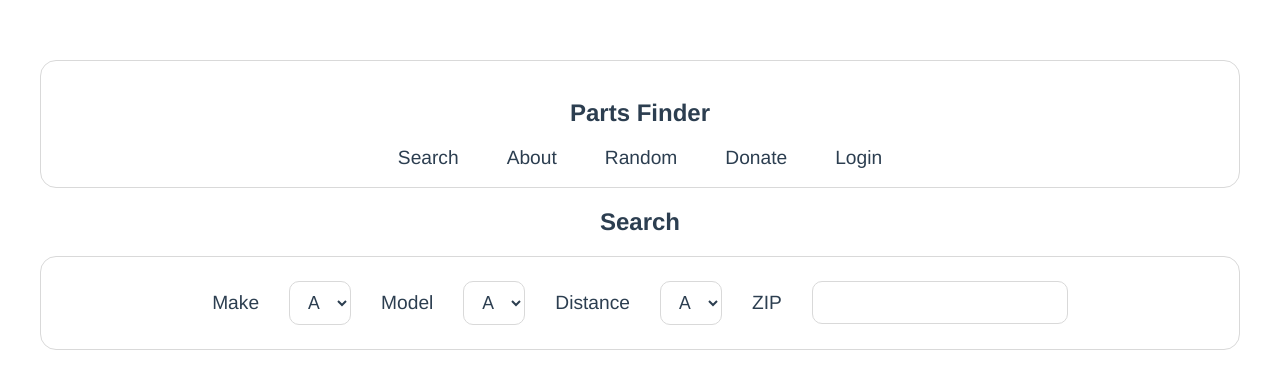
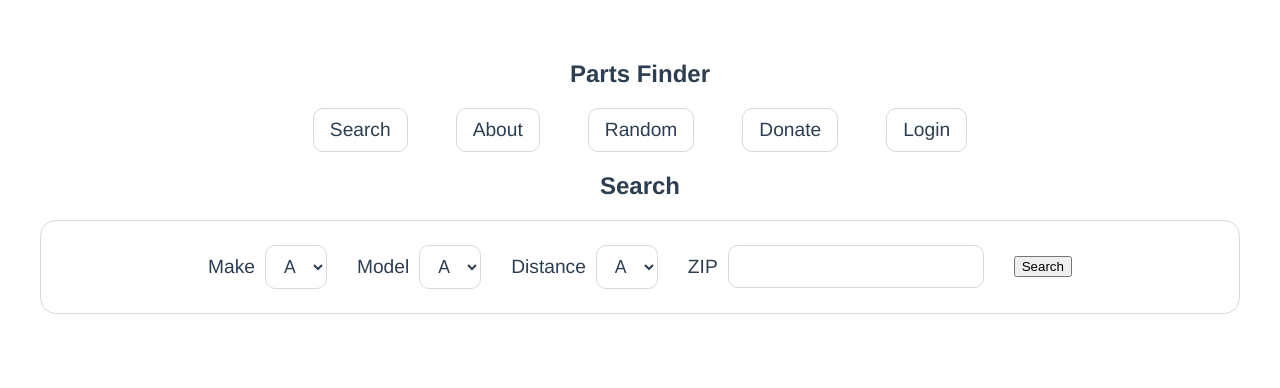
Before and after one commit to chogothigon/finder-app, a Vue app in the folder frontend/: page /search in a window 1280 px wide. Shown: the top 388 px of the page. Built offline with nearby package versions, Linux system fonts and the light colour scheme.

Commit message:
Initialized components + cleaned visuals/files

```diff
--- /dev/null
+++ b/frontend/src/components/AboutCard.vue
@@ -0,0 +1,3 @@
+<!--
+    About cards will be made for each team member, showing their name, a photo, and a small description.
+-->
--- /dev/null
+++ b/frontend/src/components/CarCard.vue
@@ -0,0 +1,4 @@
+<!--
+    Car cards will be reused and lined up in the search page, listing car listing.
+    Possible lineups will be 5 cars per row. Will have a "Load more" button at the bottom to prevent overloading an initial load up.
+-->
--- a/frontend/src/components/HelloWorld.vue
+++ /dev/null
@@ -1,58 +0,0 @@
-<template>
-  <div class="hello">
-    <h1>{{ msg }}</h1>
-    <p>
-      For a guide and recipes on how to configure / customize this project,<br>
-      check out the
-      <a href="https://cli.vuejs.org" target="_blank" rel="noopener">vue-cli documentation</a>.
-    </p>
-    <h3>Installed CLI Plugins</h3>
-    <ul>
-      <li><a href="https://github.com/vuejs/vue-cli/tree/dev/packages/%40vue/cli-plugin-babel" target="_blank" rel="noopener">babel</a></li>
-      <li><a href="https://github.com/vuejs/vue-cli/tree/dev/packages/%40vue/cli-plugin-eslint" target="_blank" rel="noopener">eslint</a></li>
-    </ul>
-    <h3>Essential Links</h3>
-    <ul>
-      <li><a href="https://vuejs.org" target="_blank" rel="noopener">Core Docs</a></li>
-      <li><a href="https://forum.vuejs.org" target="_blank" rel="noopener">Forum</a></li>
-      <li><a href="https://chat.vuejs.org" target="_blank" rel="noopener">Community Chat</a></li>
-      <li><a href="https://twitter.com/vuejs" target="_blank" rel="noopener">Twitter</a></li>
-      <li><a href="https://news.vuejs.org" target="_blank" rel="noopener">News</a></li>
-    </ul>
-    <h3>Ecosystem</h3>
-    <ul>
-      <li><a href="https://router.vuejs.org" target="_blank" rel="noopener">vue-router</a></li>
-      <li><a href="https://vuex.vuejs.org" target="_blank" rel="noopener">vuex</a></li>
-      <li><a href="https://github.com/vuejs/vue-devtools#vue-devtools" target="_blank" rel="noopener">vue-devtools</a></li>
-      <li><a href="https://vue-loader.vuejs.org" target="_blank" rel="noopener">vue-loader</a></li>
-      <li><a href="https://github.com/vuejs/awesome-vue" target="_blank" rel="noopener">awesome-vue</a></li>
-    </ul>
-  </div>
-</template>
-
-<script>
-export default {
-  name: 'HelloWorld',
-  props: {
-    msg: String
-  }
-}
-</script>
-
-<!-- Add "scoped" attribute to limit CSS to this component only -->
-<style scoped>
-h3 {
-  margin: 40px 0 0;
-}
-ul {
-  list-style-type: none;
-  padding: 0;
-}
-li {
-  display: inline-block;
-  margin: 0 10px;
-}
-a {
-  color: #42b983;
-}
-</style>
--- a/frontend/src/components/Nav.vue
+++ b/frontend/src/components/Nav.vue
@@ -21,11 +21,6 @@ export default {
 .navbar {
   width: 95%;
   margin: 20px auto;
-  border: 1px solid #d9d9d9;
-  border-radius: 16px;
-  background-color: white;
-  padding: 18px 24px;
-  box-sizing: border-box;
 }
 
 .nav-inner {
@@ -41,6 +36,11 @@ export default {
   color: #2c3e50;
   font-size: 1.2rem;
   font-weight: 500;
+  border: 1px solid #d9d9d9;
+  border-radius: 10px;
+  padding: 10px 16px;
+  background-color: white;
+  transition: all 0.2s ease;
 }
 
 .nav-item:hover {
--- a/frontend/src/components/SearchBar.vue
+++ b/frontend/src/components/SearchBar.vue
@@ -1,29 +1,42 @@
 <template>
   <div class="search-bar">
+    <div class="field-group">
       <label for="make">Make</label>
       <select id="make">
         <!--PLACEHOLDER-->
         <option>A</option>
         <option>B</option>
       </select>
+    </div>
 
+    <div class="field-group">
       <label for="model">Model</label>
       <select id="model">
         <!--PLACEHOLDER-->
         <option>A</option>
         <option>B</option>
       </select>
+    </div>
 
+    <div class="field-group">
       <label for="distance">Distance</label>
       <select id="distance">
         <!--PLACEHOLDER-->
         <option>A</option>
         <option>B</option>
       </select>
+    </div>
 
+    <div class="field-group">
       <label for="zip">ZIP</label>
       <input type="text" id="zip">
     </div>
+
+    <button>Search</button>
+
+  </div>
+
+
 </template>
 
 <script>
--- /dev/null
+++ b/frontend/src/components/SortFilter.vue
@@ -0,0 +1 @@
+<!-- For sort/filter functions on the search page -->
--- a/frontend/src/views/About.vue
+++ b/frontend/src/views/About.vue
@@ -1,6 +1,6 @@
 <template>
   <section>
-    <h2>About</h2>
+    <h2>General Info</h2>
   </section>
 </template>
 
--- a/frontend/src/views/Login.vue
+++ b/frontend/src/views/Login.vue
@@ -1,9 +1,7 @@
 <template>
   <div id='login'>
-    <h1>Welcome to your Task List!</h1>
+    <h1>Login/Register</h1>
     <v-btn :href="`${apiOrigin}/api/v1/auth/google`" color="primary">
-      <v-icon left>mdi-google</v-icon>
-      Log In with Google
     </v-btn>
   </div>
 </template>
```
Lines whose indentation alone changed are shown as unchanged.
